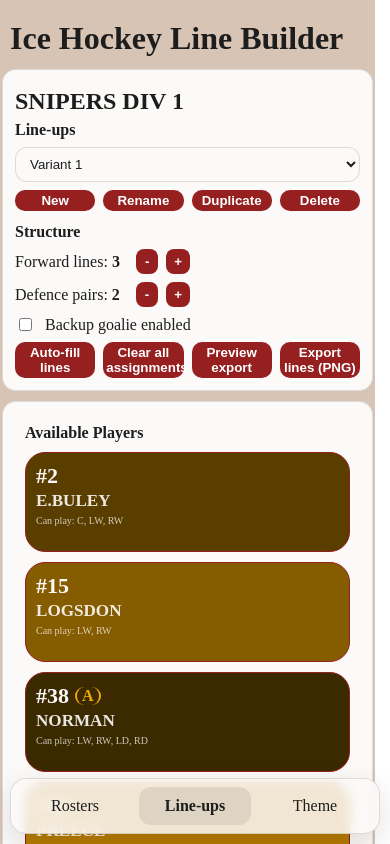
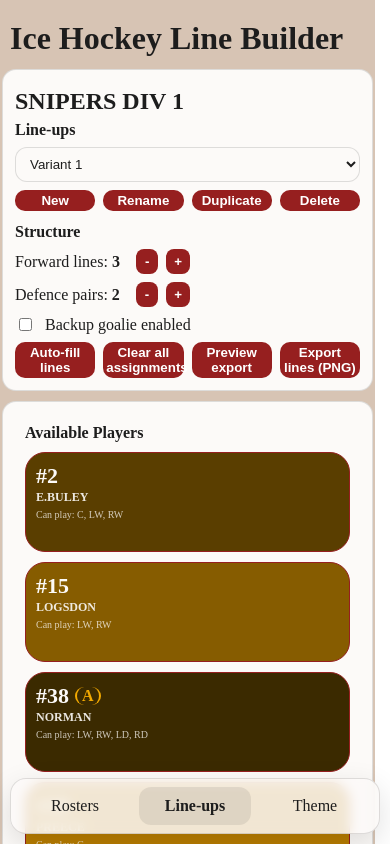
Before and after one commit to Newik83CZ/IceHockeyLineBuilder, a React (Vite) app: page /lineups in a window 390 px wide. Shown: the top 844 px of the page. Built offline with nearby package versions, Linux system fonts and the light colour scheme.

Commit message:
Changed font size for phone

```diff
--- a/src/pages/Lineups.jsx
+++ b/src/pages/Lineups.jsx
@@ -55,7 +55,7 @@ function DraggablePlayer({ id, label, sublabel, preferredPosition, isError = fal
 
   const isMobile = typeof window !== "undefined" && window.matchMedia("(max-width: 800px)").matches;
 
-  const lastNameFixed =
+  const NameFixed =
     //labelObj.lastName && labelObj.lastName.length <= 7 ? (isMobile ? 14 : 18) : null;
     labelObj.firstName && labelObj.firstName.length <= 7 ? (isMobile ? 12 : 18) : null;
 
@@ -178,7 +178,7 @@ function DraggablePlayer({ id, label, sublabel, preferredPosition, isError = fal
                 overflow: "hidden",
                 textOverflow: "ellipsis",
                 whiteSpace: "nowrap",
-                fontSize: `${nameSize * 0.95}px`,
+                fontSize: NameFixed ?? `${nameSize * 1.01}px`,
                 fontWeight: 700,
                 opacity: 0.9,
               }}
@@ -194,7 +194,7 @@ function DraggablePlayer({ id, label, sublabel, preferredPosition, isError = fal
                 overflow: "hidden",
                 textOverflow: "ellipsis",
                 whiteSpace: "nowrap",
-                fontSize: lastNameFixed ?? `${nameSize * 1.01}px`,
+                fontSize: NameFixed ?? `${nameSize * 1.01}px`,
                 fontWeight: 900,
                 opacity: 0.95,
                 lineHeight: 1.05,
```
